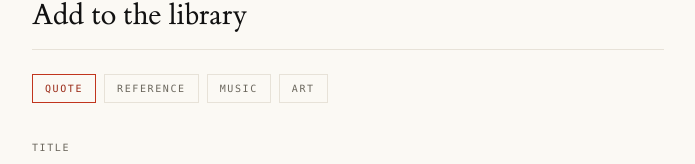
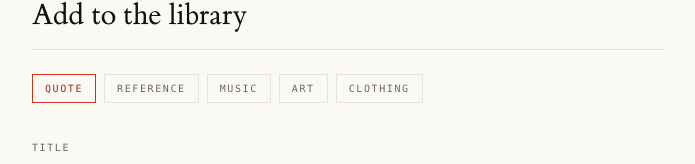
Before and after one commit to phareim/taste-maker, a Nuxt app: page /capture in a window 1280 px wide. Shown: the part 128-292 px from the top of the page, without its empty margins (292-987 px from the left). Built offline with nearby package versions, Linux system fonts and the light colour scheme.

Commit message:
feat: add clothing to the capture form

```diff
--- a/pages/capture.vue
+++ b/pages/capture.vue
@@ -41,7 +41,7 @@
       <!-- Image URL is always available (hotlinked, no uploads), but only
            promoted to a prominent position when the kind is art — for the
            other three kinds it still lives in the form, just further down. -->
-      <div v-if="kind === 'art'">
+      <div v-if="kind === 'art' || kind === 'clothing'">
         <MonoLabel>Image URL</MonoLabel>
         <input v-model="imageUrl" type="url" class="tufte-input mt-1" placeholder="https://…" />
       </div>
@@ -52,11 +52,11 @@
       </div>
 
       <div>
-        <MonoLabel>Creator</MonoLabel>
+        <MonoLabel>{{ creatorLabel }}</MonoLabel>
         <input v-model="creator" type="text" class="tufte-input mt-1" placeholder="Author / artist / attribution" />
       </div>
 
-      <div v-if="kind !== 'art'">
+      <div v-if="kind !== 'art' && kind !== 'clothing'">
         <MonoLabel>Image URL</MonoLabel>
         <input v-model="imageUrl" type="url" class="tufte-input mt-1" placeholder="Optional — https://…" />
       </div>
@@ -82,6 +82,7 @@ const KINDS: Array<{ value: Kind; label: string }> = [
   { value: 'reference', label: 'Reference' },
   { value: 'music', label: 'Music' },
   { value: 'art', label: 'Art' },
+  { value: 'clothing', label: 'Clothing' },
 ]
 
 const { create } = useItems()
@@ -97,11 +98,13 @@ const imageUrl = ref('')
 const submitting = ref(false)
 const bodyInput = ref<HTMLTextAreaElement | null>(null)
 
-const bodyLabel = computed(() => (kind.value === 'quote' ? 'Quote' : kind.value === 'art' ? 'Description' : kind.value === 'music' ? 'Track' : 'Body'))
+const bodyLabel = computed(() => (kind.value === 'quote' ? 'Quote' : (kind.value === 'art' || kind.value === 'clothing') ? 'Description' : kind.value === 'music' ? 'Track' : 'Body'))
+const creatorLabel = computed(() => (kind.value === 'clothing' ? 'Brand' : 'Creator'))
 const bodyPlaceholder = computed(() => {
   switch (kind.value) {
     case 'quote': return 'The words themselves — required'
     case 'art': return 'What it is, in a sentence — required'
+    case 'clothing': return 'What it is, in a sentence — required'
     case 'music': return 'Track / album — required'
     default: return 'Short description — required'
   }
```
